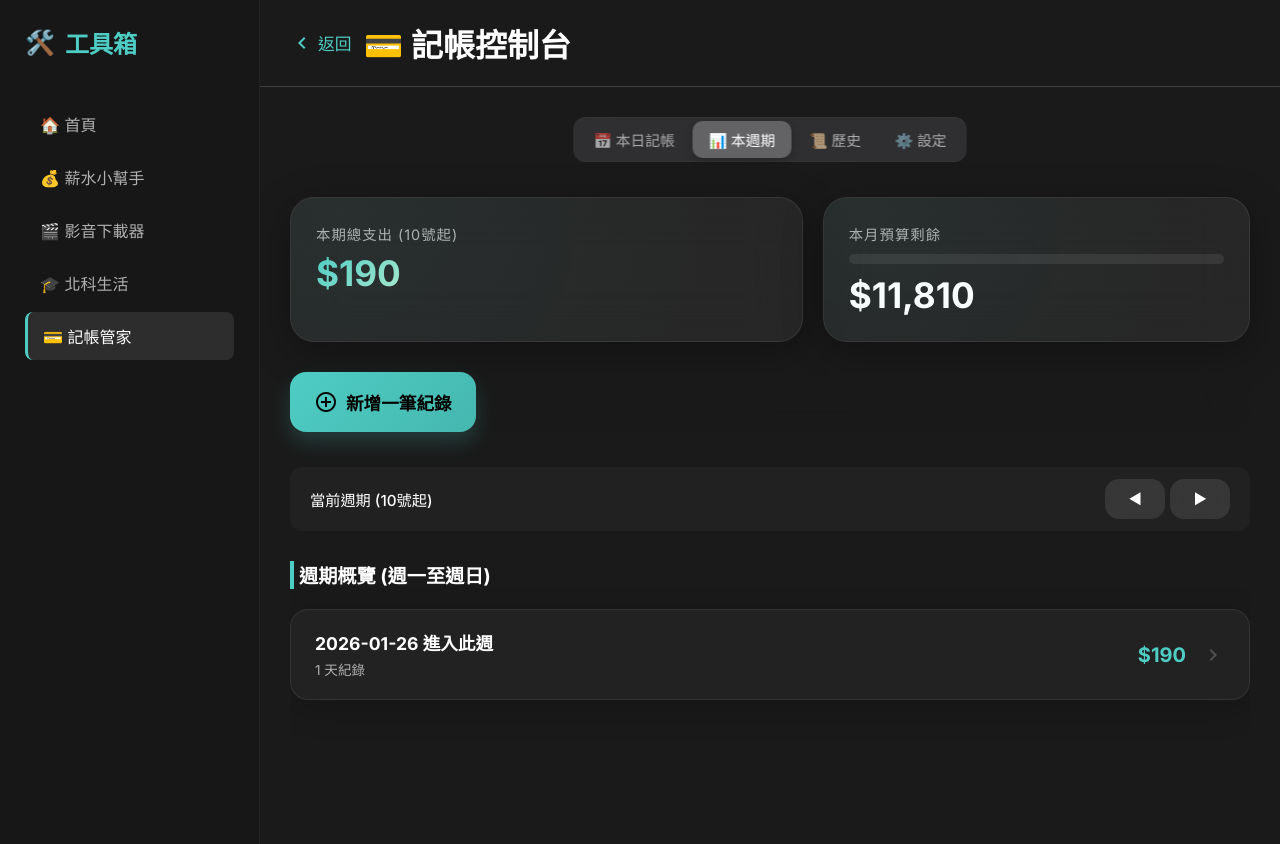
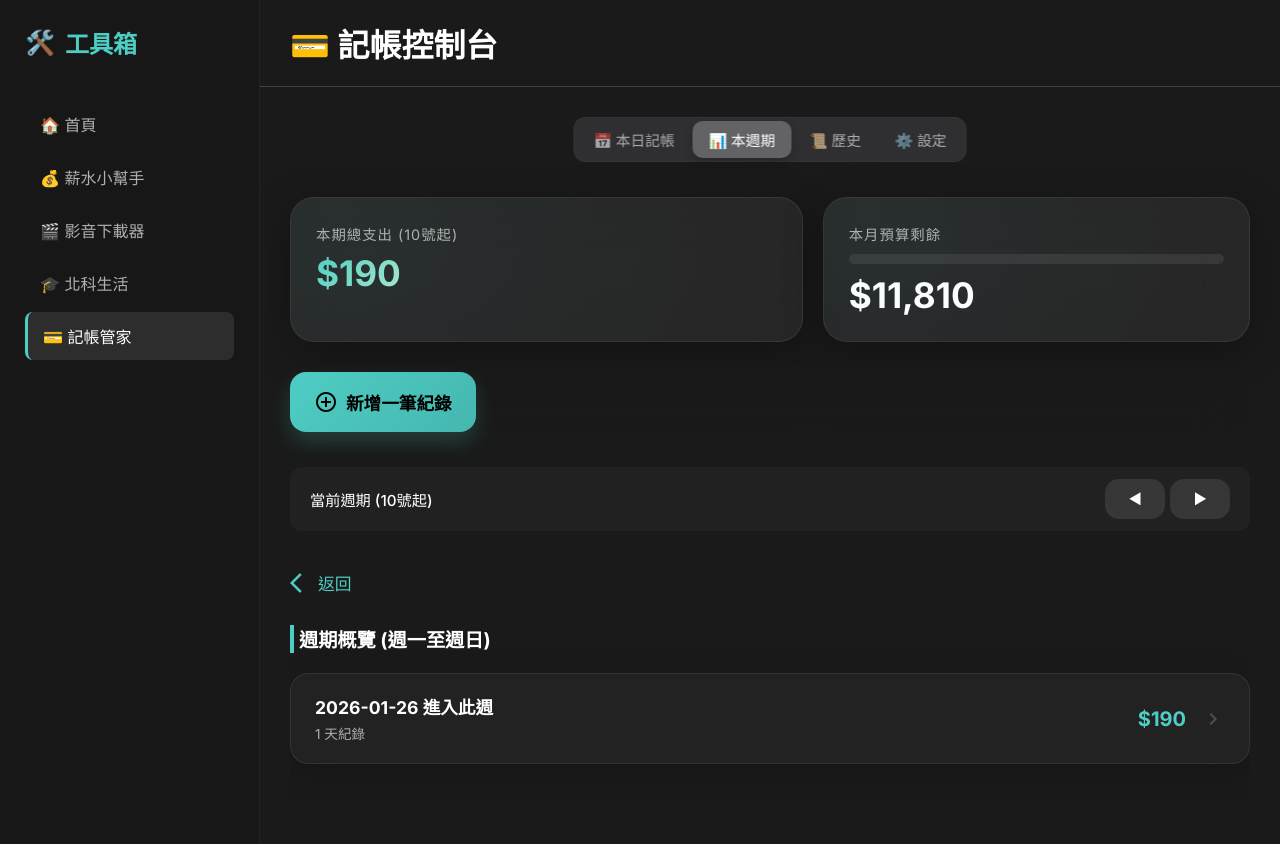
Before and after one commit to wie-shih-chen/toolbox-web-app, a Flask app: page /expense/ in a window 1280 px wide. Run offline with Flask 3, Linux system fonts and the light colour scheme.

Commit message:
UX Polish: Relocated drill-down Back button to local contextual header for better proximity

```diff
--- a/static/js/expense.js
+++ b/static/js/expense.js
@@ -135,23 +135,23 @@ const expenseApp = {
         container.className = `level-container level-${level}`;
         this.viewState.level = level;
 
-        const backBtn = document.getElementById('navBackButton');
-        const pageTitle = document.getElementById('mainPageTitle');
+        const localNav = document.getElementById('localNav');
+        const levelTitle = document.getElementById('levelTitle');
+        const backText = document.getElementById('backButtonText');
 
         if (level === 'weeks') {
-            backBtn.classList.add('hidden');
-            pageTitle.textContent = '本週期記帳';
+            if (localNav) localNav.classList.add('hidden');
             this.renderWeeks();
         } else if (level === 'days') {
-            backBtn.classList.remove('hidden');
-            document.getElementById('backButtonText').textContent = '週期概覽';
-            pageTitle.textContent = `週份: ${context.week.week_start}`;
+            if (localNav) localNav.classList.remove('hidden');
+            if (backText) backText.textContent = '返回週期';
+            if (levelTitle) levelTitle.textContent = `週份: ${context.week.week_start}`;
             this.viewState.currentWeek = context.week;
             this.renderDays(context.week);
         } else if (level === 'records') {
-            backBtn.classList.remove('hidden');
-            document.getElementById('backButtonText').textContent = '返回本週';
-            pageTitle.textContent = `${context.day.date} 明細`;
+            if (localNav) localNav.classList.remove('hidden');
+            if (backText) backText.textContent = '返回本週';
+            if (levelTitle) levelTitle.textContent = `${context.day.date} 明細`;
             this.renderRecords(context.day);
         }
     },
--- a/templates/base.html
+++ b/templates/base.html
@@ -40,13 +40,7 @@
 
         <main class="main-content">
             <header class="top-bar">
-                <div class="title-container">
-                    <div id="navBackButton" class="back-button hidden">
-                        <span class="material-icons">chevron_left</span>
-                        <span id="backButtonText">返回</span>
-                    </div>
-                    <h1 class="page-title" id="mainPageTitle">{% block page_title %}{% endblock %}</h1>
-                </div>
+                <h1 class="page-title">{% block page_title %}{% endblock %}</h1>
                 <div class="user-actions">
                     <!-- Placeholder for user settings or status -->
                 </div>
--- a/templates/expense/dashboard.html
+++ b/templates/expense/dashboard.html
@@ -61,6 +61,17 @@
             <button class="btn btn-secondary btn-sm" id="prevPeriodBtn">◀</button>
             <button class="btn btn-secondary btn-sm" id="nextPeriodBtn">▶</button>
         </div>
+    </div>
+
+    <!-- Local Navigation Bar (Contextual) -->
+    <div id="localNav" class="local-drilldown-nav hidden"
+        style="margin-bottom: 20px; display: flex; align-items: center; justify-content: space-between;">
+        <div id="navBackButton" class="back-button">
+            <span class="material-icons">arrow_back_ios</span>
+            <span id="backButtonText">返回</span>
+        </div>
+        <div id="levelTitle" style="font-weight: 600; font-size: 1.1rem; color: var(--accent-color);"></div>
+        <div style="width: 60px;"></div> <!-- Spacer for centering -->
     </div>
 
     <!-- Hierarchical Transition Viewport -->
```
